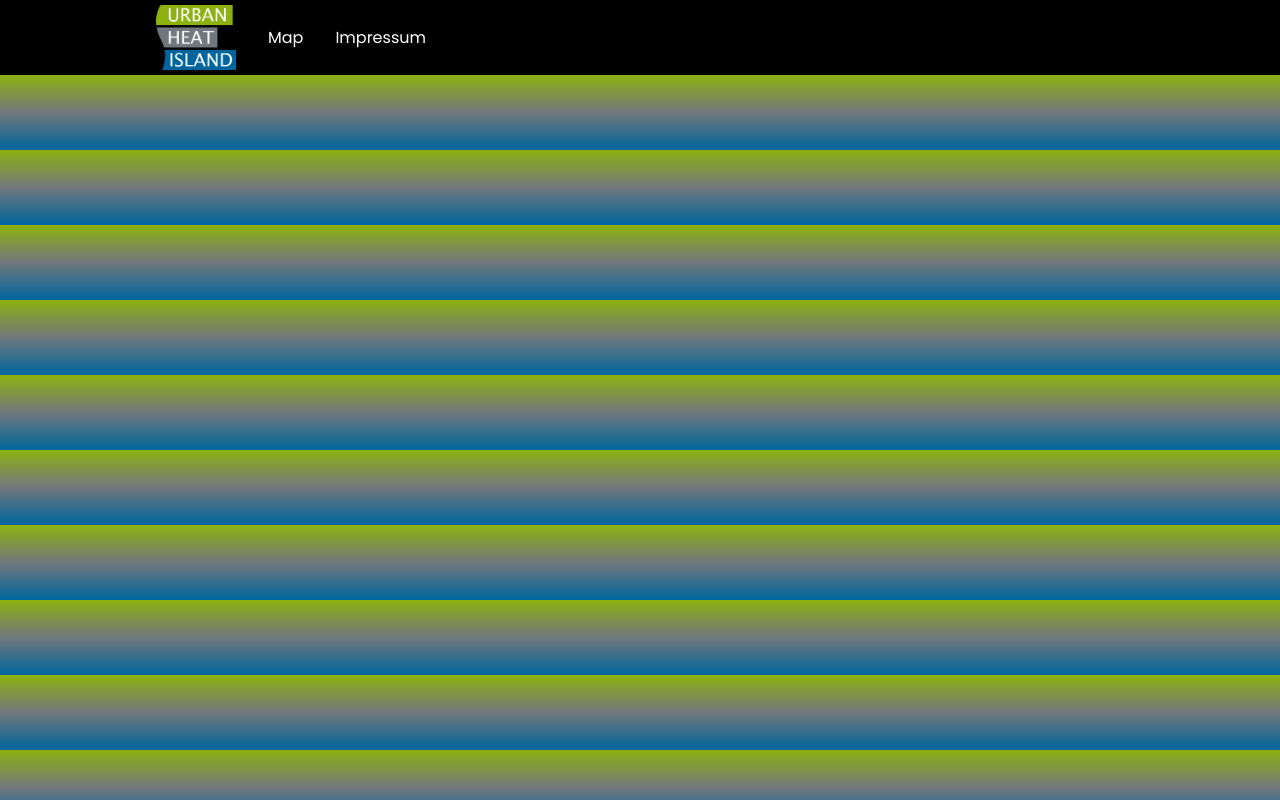
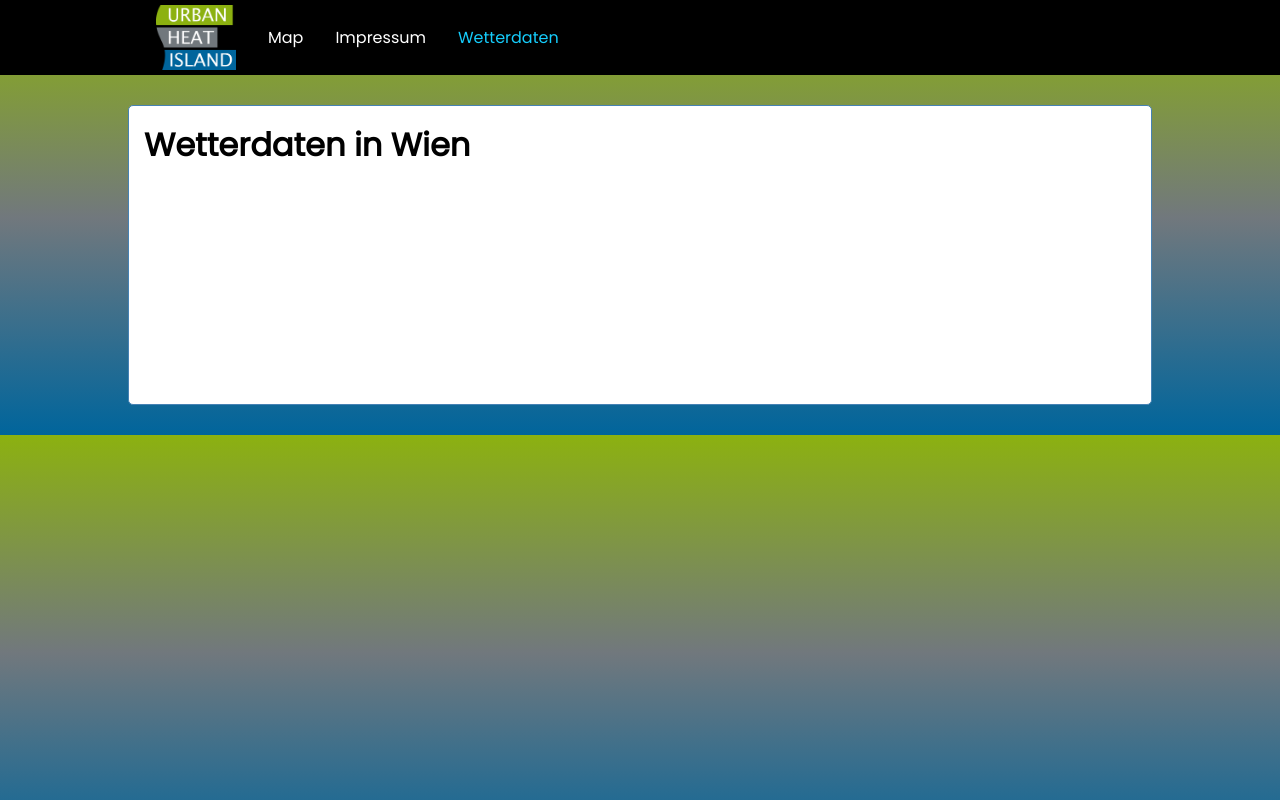
Before and after one commit to jayq97/UrbanHeatIslands-Frontend, a React (Create React App) app: page /weatherData in a window 1280 px wide. Before the commit this address had no page. Built offline with nearby package versions, Linux system fonts and the light colour scheme.

Commit message:
Added Weather Data Route

```diff
--- a/package.json
+++ b/package.json
@@ -15,11 +15,13 @@
     "@testing-library/user-event": "^12.1.10",
     "@turf/turf": "^6.5.0",
     "@turf/union": "^6.5.0",
+    "chart.js": "^4.0.1",
     "leaflet": "^1.9.2",
     "leaflet.heat": "^0.2.0",
     "moment": "^2.29.3",
     "react": "^17.0.2",
     "react-bootstrap-validation": "^0.1.11",
+    "react-chartjs-2": "^5.0.1",
     "react-dom": "^17.0.2",
     "react-icons": "^4.3.1",
     "react-leaflet": "^3.2.2",
--- a/src/components/Navbar/Navbar.js
+++ b/src/components/Navbar/Navbar.js
@@ -1,7 +1,10 @@
 import { Nav, NavLink, NavMenu } from "./NavbarElements";
 import { Routes, Route } from "react-router-dom";
+
 import Home from "../../screens";
 import LegalNotice from "../../screens/legalNotice";
+import WeatherData from "../../screens/weatherData";
+
 import React from "react";
 import Logo from "../../images/logo.png";
 
@@ -23,6 +26,9 @@ const Navbar = () => {
           <NavLink to="/legalNotice" activeStyle>
             Impressum
           </NavLink>
+          <NavLink to="/weatherData" activeStyle>
+            Wetterdaten
+          </NavLink>
         </NavMenu>
       </Nav>
       {/* Routing*/}
@@ -31,6 +37,7 @@ const Navbar = () => {
         <Route path="/" exact element={<Home />} />
         {/* "/legalNotice" -> Impressum */}
         <Route path="/legalNotice" element={<LegalNotice />} />
+        <Route path="/weatherData" element={<WeatherData />} />
       </Routes>
     </>
   );
--- /dev/null
+++ b/src/screens/weatherData.js
@@ -0,0 +1,16 @@
+import React from "react";
+
+const WeatherData = () => {
+  return (
+    <div
+      style={{
+        textAlign: "left",
+      }}
+      className="container"
+    >
+      <h1>Wetterdaten in Wien</h1>
+    </div>
+  );
+};
+
+export default WeatherData;
```
Also changed, not shown: 2 other files (tests, documents, lock files or other folders).
